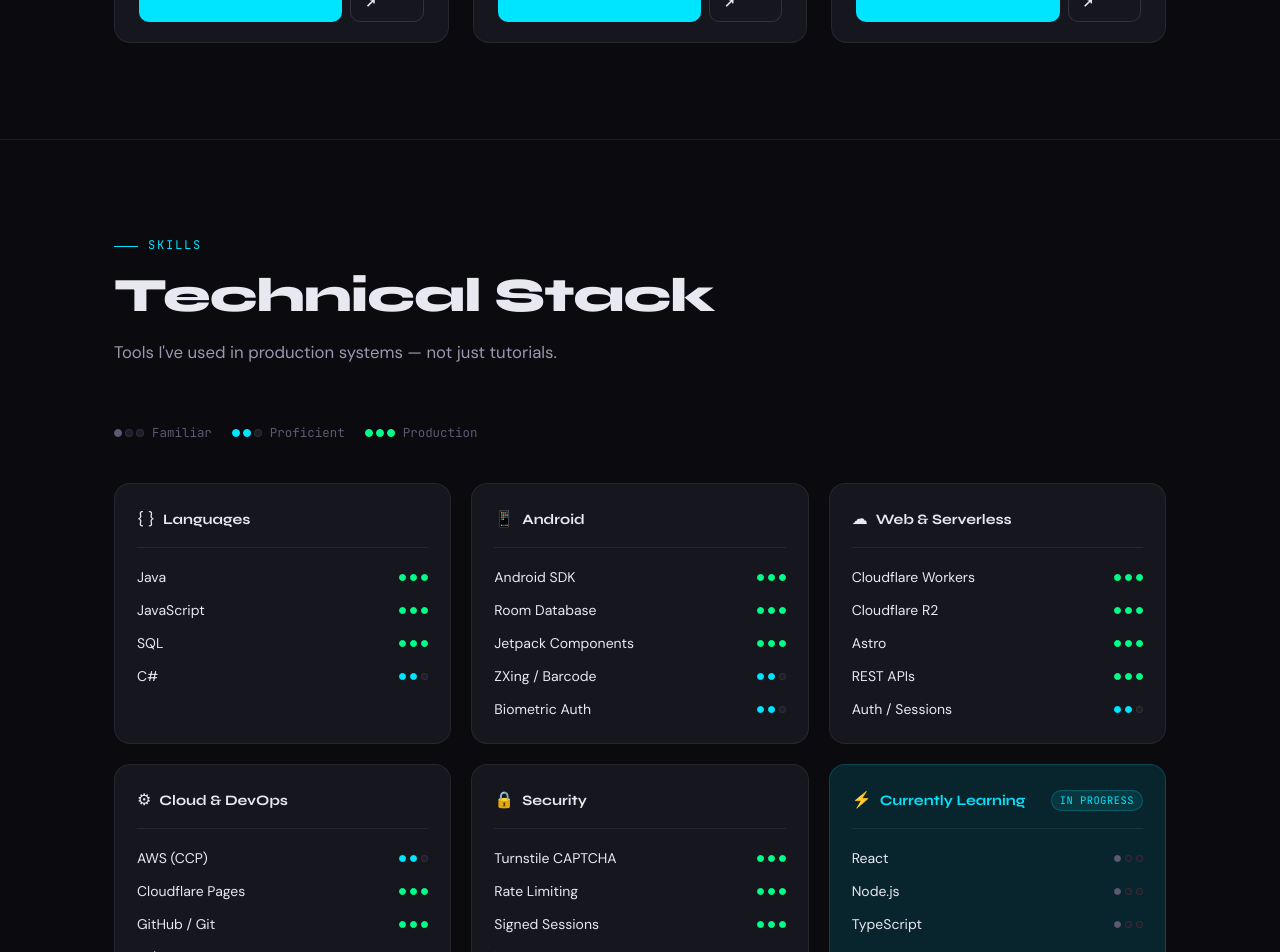
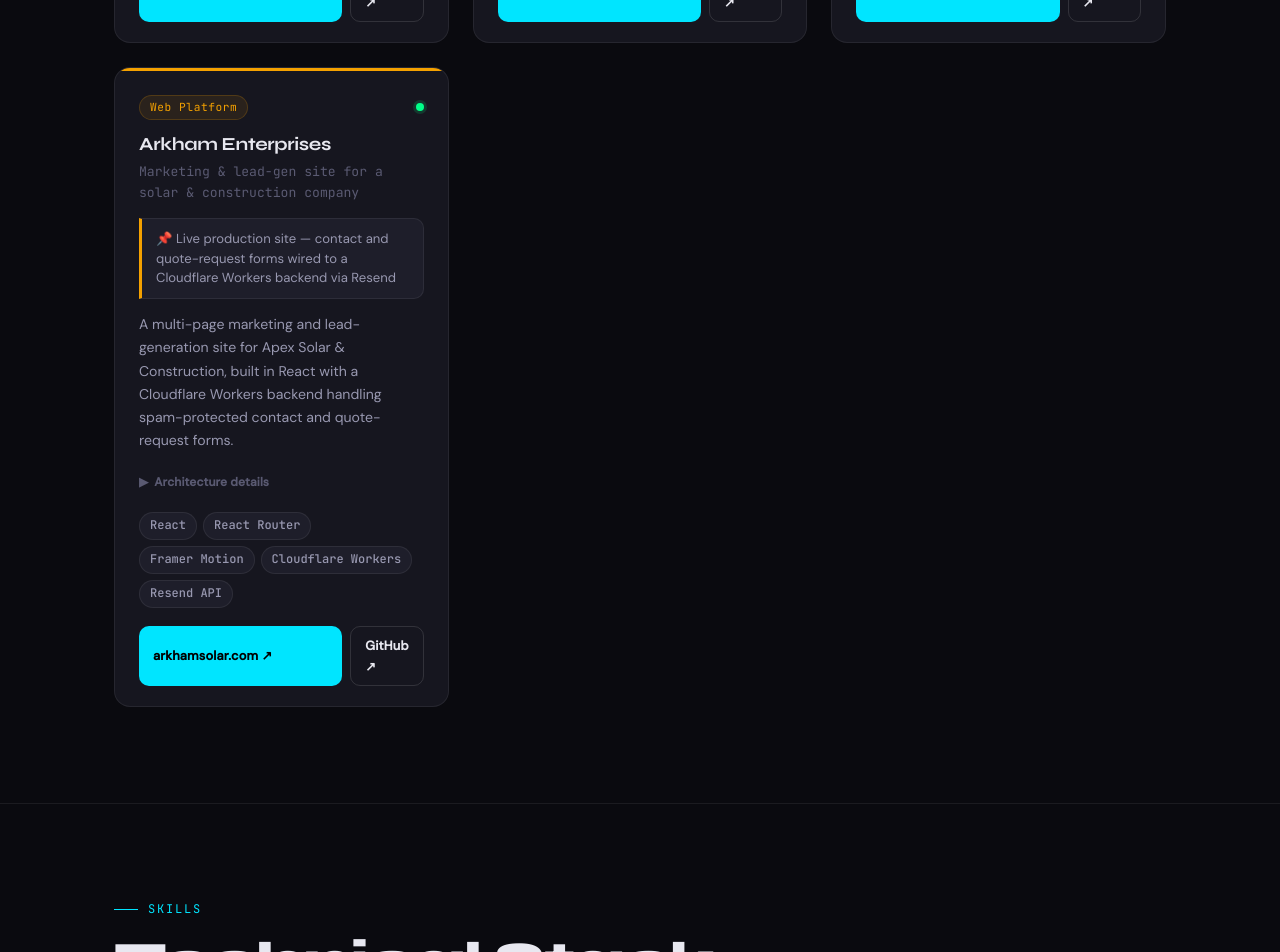
Before and after one commit to joshua-werlein/portfolio, a React (Vite) app: page / in a window 1280 px wide. Shown: the part 3480-4432 px from the top of the page. Built offline with nearby package versions, Linux system fonts and the light colour scheme.

Commit message:
Add arkham website to portfolio

```diff
--- a/src/components/Projects.jsx
+++ b/src/components/Projects.jsx
@@ -70,6 +70,28 @@
     ],
     type: 'Web Platform',
     typeColor: '#0070cc',
+  },
+  {
+    id: 'arkham',
+    name: 'Arkham Enterprises',
+    tagline: 'Marketing & lead-gen site for a solar & construction company',
+    impact: 'Live production site — contact and quote-request forms wired to a Cloudflare Workers backend via Resend',
+    description:
+      'A multi-page marketing and lead-generation site for Apex Solar & Construction, built in React with a Cloudflare Workers backend handling spam-protected contact and quote-request forms.',
+    architecture: [
+      'React app (React Router, Framer Motion) built with Create React App, deployed as static assets on Cloudflare Workers',
+      'Custom Cloudflare Worker backend serving the SPA and handling /api/* form submissions',
+      'Contact and quote-request forms emailed via the Resend API with honeypot spam protection',
+      'SEO handled via react-helmet-async for per-page metadata',
+      'Multi-step quote request flow capturing project type, property details, budget, and timeline',
+    ],
+    tags: ['React', 'React Router', 'Framer Motion', 'Cloudflare Workers', 'Resend API'],
+    links: [
+      { label: 'arkhamsolar.com', url: 'https://www.arkhamsolar.com', primary: true },
+      { label: 'GitHub', url: 'https://github.com/joshua-werlein/arkham-solar', primary: false },
+    ],
+    type: 'Web Platform',
+    typeColor: '#F4A100',
   },
 ]
 
--- a/src/components/Skills.jsx
+++ b/src/components/Skills.jsx
@@ -5,6 +5,7 @@
     skills: [
       { name: 'Java', level: 3 },
       { name: 'JavaScript', level: 3 },
+      { name: 'TypeScript', level: 3 },
       { name: 'SQL', level: 3 },
       { name: 'C#', level: 2 },
     ],
@@ -27,6 +28,8 @@
       { name: 'Cloudflare Workers', level: 3 },
       { name: 'Cloudflare R2', level: 3 },
       { name: 'Astro', level: 3 },
+      { name: 'React', level: 3 },
+      { name: 'Node.js', level: 2 },
       { name: 'REST APIs', level: 3 },
       { name: 'Auth / Sessions', level: 2 },
     ],
@@ -50,16 +53,6 @@
       { name: 'Rate Limiting', level: 3 },
       { name: 'Signed Sessions', level: 3 },
       { name: 'bcrypt', level: 2 },
-    ],
-  },
-  {
-    category: 'Currently Learning',
-    icon: '⚡',
-    learning: true,
-    skills: [
-      { name: 'React', level: 1 },
-      { name: 'Node.js', level: 1 },
-      { name: 'TypeScript', level: 1 },
     ],
   },
 ]
```
Also changed, not shown: portfolio-worker.js (+10 -5 lines).
